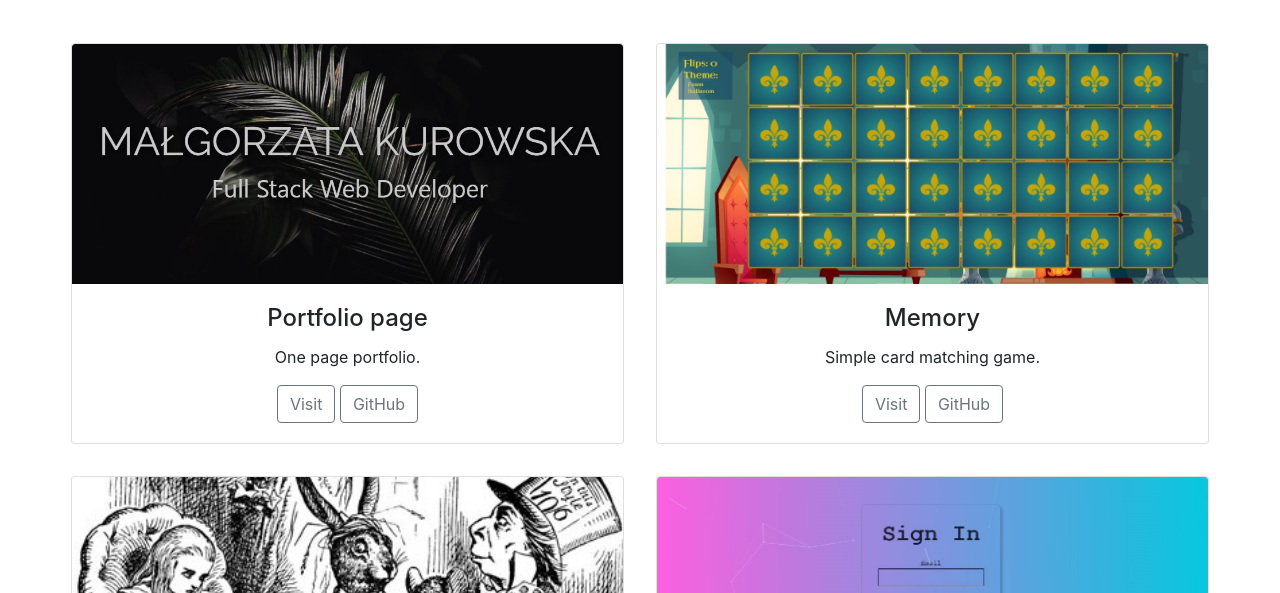
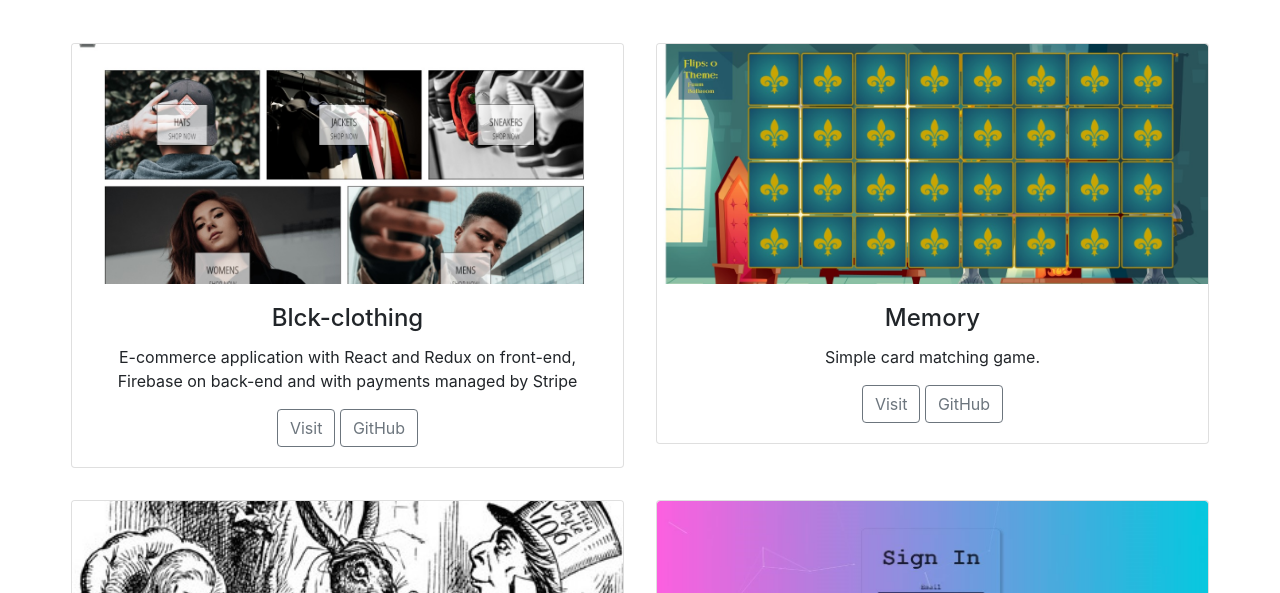
Before and after one commit to megmotion/portfolioPage, a plain HTML site: page index.html in a window 1280 px wide. Shown: the part 1904-2497 px from the top of the page. Drawn offline with nearby package versions, Linux system fonts and the light colour scheme.

Commit message:
adding blck-clothing to portfolio

```diff
--- a/index.html
+++ b/index.html
@@ -66,16 +66,20 @@
            <div class="col-md-6 col-sm-12">
             <div class="card text-center">
                 <div>
-                    <img class="card-img-top" src="img/portfolio.jpg">
+                    <img class="card-img-top" src="img/blck.jpg">
                     <ul class="technologies tags">
-                        <li>HTML/CSS</li>
+                        <li>SASS</li>
+                        <li>Javascript</li>
+                        <li>ReactJS</li>
+                        <li>Redux</li>
+                        <li>Firebase</li>
                     </ul>
                 </div>
                 <div class="card-body">
-                    <h4 class="card-title">Portfolio page</h4>
-                    <p class="card-text">One page portfolio.</p>
-                    <a href="https://megmotion.github.io/portfolioPage/" target="_blank" class="btn btn-outline-secondary">Visit</a>
-                    <a href="https://github.com/megmotion/portfolioPage/" target="_blank" class="btn btn-outline-secondary">GitHub</a>
+                    <h4 class="card-title">Blck-clothing</h4>
+                    <p class="card-text">E-commerce application with React and Redux on front-end, Firebase on back-end and with payments managed by Stripe</p>
+                    <a href="https://blck-clothing.herokuapp.com/" target="_blank" class="btn btn-outline-secondary">Visit</a>
+                    <a href="https://github.com/megmotion/blck-clothing" target="_blank" class="btn btn-outline-secondary">GitHub</a>
                 </div>
             </div> <!---End card-->
         </div> <!---End col-->
```
Also changed, not shown: img/blck.jpg (added), 1 other file.
